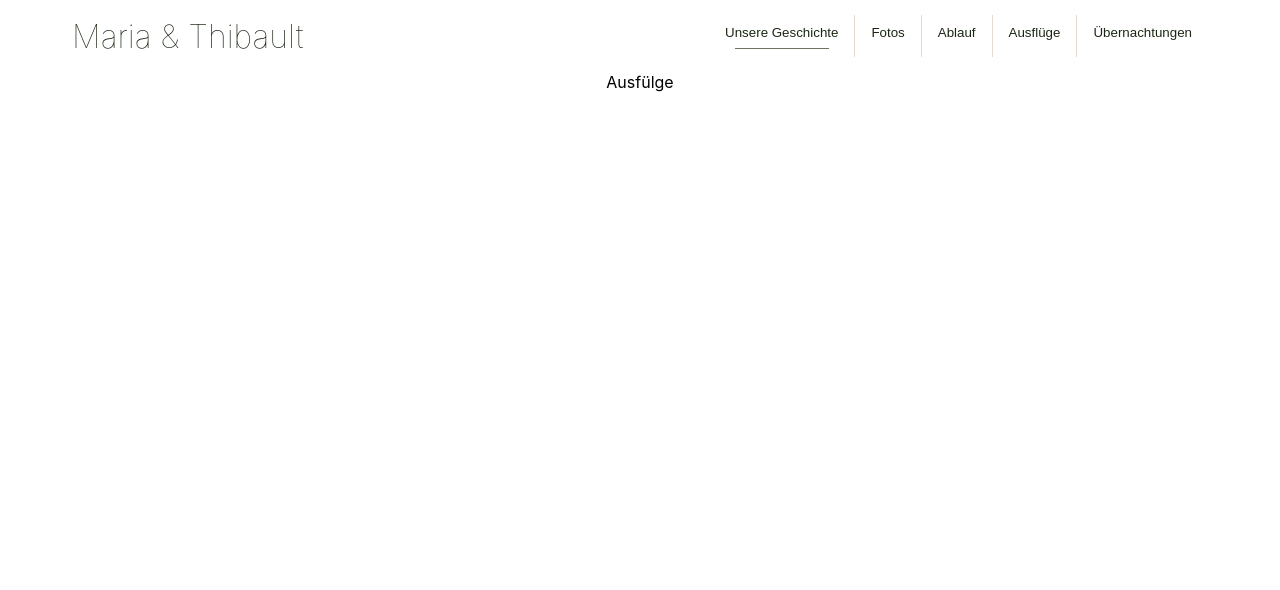
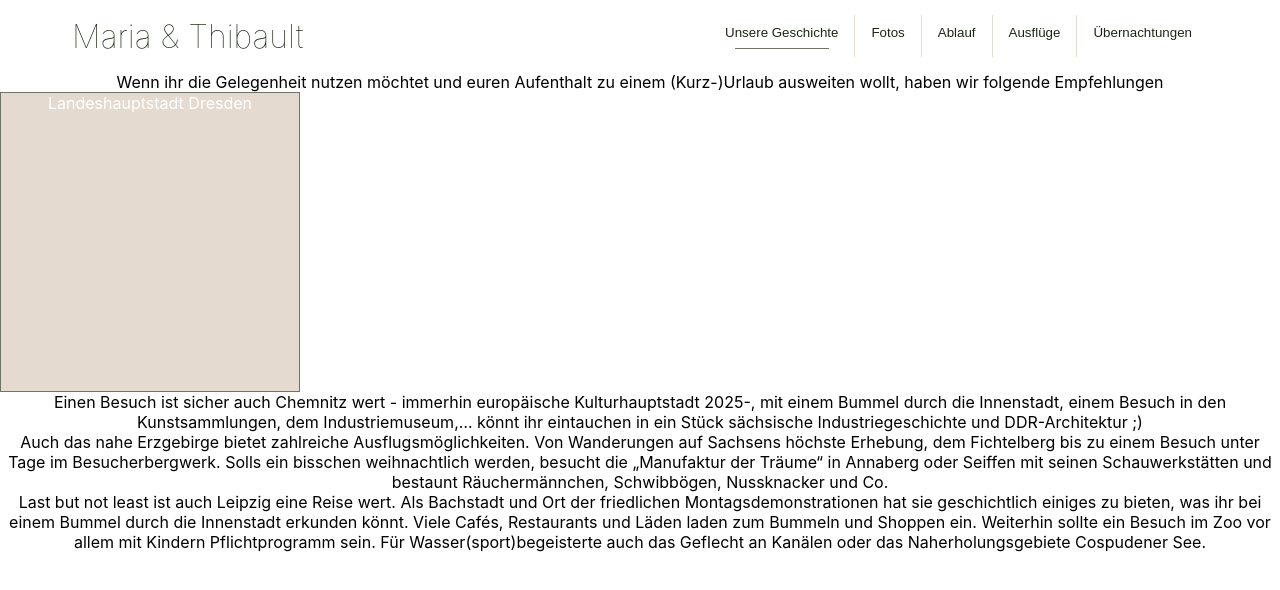
Before and after one commit to Dobherrmann/wedding, a React (Create React App) app: page /DayTrips in a window 1280 px wide. Shown: the top 590 px of the page. Built offline with nearby package versions, Linux system fonts and the light colour scheme.

Commit message:
UpdateDayTrips

```diff
--- a/src/pages/DayTrips.js
+++ b/src/pages/DayTrips.js
@@ -8,8 +8,34 @@ class DayTrips extends Component {
     render() {
         return (
             <div>
-                Ausfülge
+                <div>
+                    Wenn ihr die Gelegenheit nutzen möchtet und euren Aufenthalt zu einem (Kurz-)Urlaub ausweiten wollt, haben wir folgende Empfehlungen
+                </div>
+                <div className="flip-card">
+                    <div className="flip-card-inner">
+                        <div className="flip-card-front">
+                            Landeshauptstadt Dresden
+                        </div>
+                        <div className="flip-card-back">
+                            Erkundet Elbflorenz am besten bei einem Bummel durch die Altstadt vorbei an der Frauenkirche, Zwinger, Semperoper,... Besonders empfehlenswert ist ein Besuch im historischen Grünen Gewölbe, das sich im Stadtschloss befindet. In der näheren Umgebung gibt es z.B. Schloss Pillnitz oder auch das Weingut Schloss Wackerbarth zu bestaunen. Auf der Weiterreise macht unbedingt einen Stopp in der sächsische Schweiz. Mit ihren Sandsteinfelsen sollte dieses Naturerbe auf jeden Fall bei einer Wanderung erkundet werden.
+                        </div>
+                    </div>
+                </div>
+                <div>
+                    Einen Besuch ist sicher auch Chemnitz wert - immerhin europäische Kulturhauptstadt 2025-, mit einem Bummel durch die Innenstadt, einem Besuch in den Kunstsammlungen, dem Industriemuseum,… könnt ihr eintauchen in ein Stück sächsische Industriegeschichte und DDR-Architektur ;)
+
+                </div>
+                <div>
+                    Auch das nahe Erzgebirge bietet zahlreiche Ausflugsmöglichkeiten. Von Wanderungen auf Sachsens höchste Erhebung, dem Fichtelberg bis zu einem Besuch unter Tage im Besucherbergwerk. Solls ein bisschen weihnachtlich werden, besucht die „Manufaktur der Träume“ in Annaberg oder Seiffen mit seinen Schauwerkstätten und bestaunt Räuchermännchen, Schwibbögen, Nussknacker und Co.
+                </div>
+                <div>
+                    Last but not least ist auch Leipzig eine Reise wert. Als Bachstadt und Ort der friedlichen Montagsdemonstrationen hat sie geschichtlich einiges zu bieten, was ihr bei einem Bummel durch die Innenstadt erkunden könnt. Viele Cafés, Restaurants und Läden laden zum Bummeln und Shoppen ein. Weiterhin sollte ein Besuch im Zoo vor allem mit Kindern Pflichtprogramm sein. Für Wasser(sport)begeisterte auch das Geflecht an Kanälen oder das Naherholungsgebiete Cospudener See.
+
+                </div>
             </div>
+
+
+
         );
     }
 
--- a/src/pages/Home.js
+++ b/src/pages/Home.js
@@ -41,19 +41,8 @@ function Home() {
             </div>
 
             <div>
-
-
-
-
-
-
-
                 Nach unserer Verlobung am 31.1.2021 freuen wir uns nun gemeinsam mit euch auf die bevorstehende Hochzeit und viele, viele weitere glückliche Jahre.
             </div>
-            <div>
-                5 years later, we’ve spent a 6-month stint in Queenstown, bought our very first home, and welcomed 2 mischievous kittens to our family. After travelling through New Zealand, Kurt finally popped the question – and Jemima said yes!
-            </div>
-
         </div>
     )
 }
--- a/src/styles/DayTrips.css
+++ b/src/styles/DayTrips.css
@@ -0,0 +1,50 @@
+ /* The flip card container - set the width and height to whatever you want. We have added the border property to demonstrate that the flip itself goes out of the box on hover (remove perspective if you don't want the 3D effect */
+ .flip-card {
+    background-color: transparent;
+    width: 300px;
+    height: 300px;
+    border: 1px solid #6e7567;
+    /* perspective: 1000px; Remove this if you don't want the 3D effect */
+  }
+
+  /* This container is needed to position the front and back side */
+  .flip-card-inner {
+    position: relative;
+    width: 100%;
+    height: 100%;
+    text-align: center;
+    transition: transform 0.8s;
+    transform-style: preserve-3d;
+  }
+
+  /* Do an horizontal flip when you move the mouse over the flip box container */
+  .flip-card:hover .flip-card-inner {
+    transform: rotateY(180deg);
+  }
+
+  /* Position the front and back side */
+  .flip-card-front, .flip-card-back {
+    position: absolute;
+    width: 100%;
+    height: 100%;
+    -webkit-backface-visibility: hidden; /* Safari */
+    backface-visibility: hidden;
+  }
+
+  /* Style the front side (fallback if image is missing) */
+  .flip-card-front {
+    background-color: #e4dad0ff;
+    color: #fff;
+  }
+
+  /* Style the back side */
+  .flip-card-back {
+    background-color: #e4dad0ff;
+    color: #fff;
+    font-size: 0.75rem;
+    transform: rotateY(180deg);
+    text-align: center;
+    /* text-justify: kashida; */
+    justify-content: center;
+    align-items: center;
+  }
```
